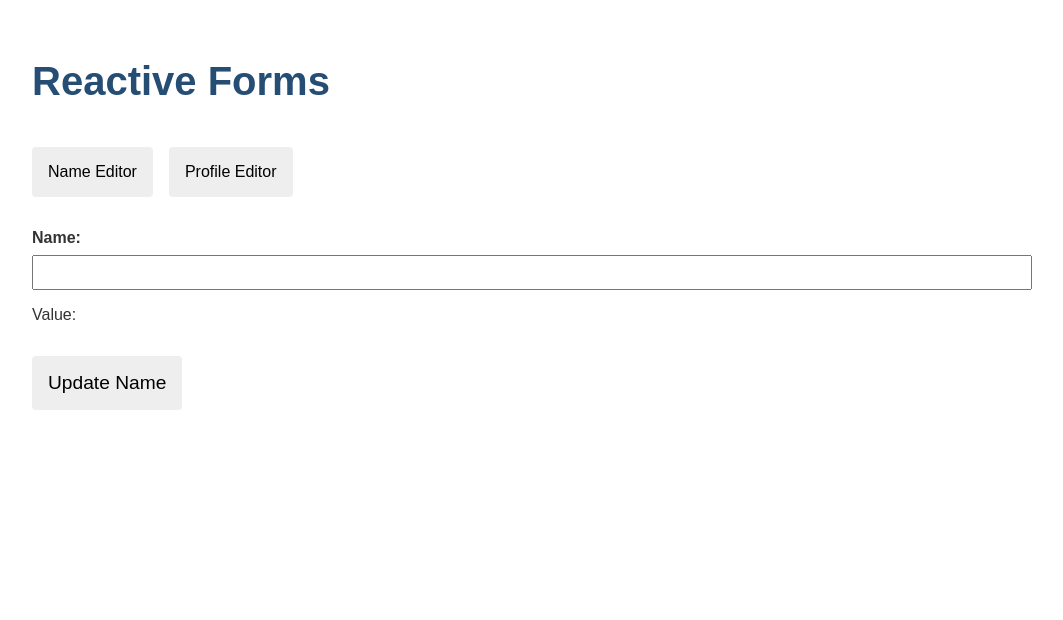
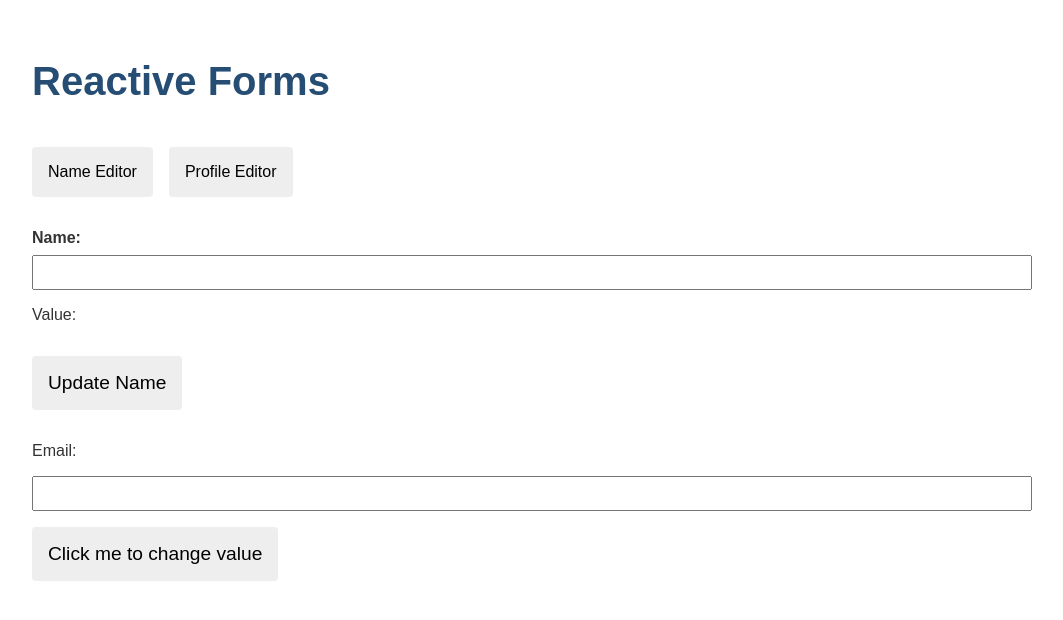
Before and after one commit to hoanganh8815/angular-reactive-form, an Angular app: page / in a window 1280 px wide. Shown: the top 620 px of the page, without its empty margins (108-1171 px from the left). Built offline with nearby package versions, Linux system fonts and the light colour scheme.

Commit message:
3 files modified

```diff
--- a/src/app/app.component.html
+++ b/src/app/app.component.html
@@ -9,6 +9,8 @@
 
 <app-profile-editor *ngIf="showProfileEditor"></app-profile-editor>
 
+<app-email-input></app-email-input>
+
 
 <!--
 Copyright Google LLC. All Rights Reserved.
--- a/src/app/email-input/email-input.component.html
+++ b/src/app/email-input/email-input.component.html
@@ -1 +1,4 @@
-<p>email-input works!</p>
+<p>Email: </p>
+<input type="text" [formControl]="email" />
+
+<button type="button" (click)="changeValue()">Click me to change value</button>
--- a/src/app/email-input/email-input.component.ts
+++ b/src/app/email-input/email-input.component.ts
@@ -1,4 +1,5 @@
 import { Component } from '@angular/core';
+import { FormControl } from '@angular/forms';
 
 @Component({
   selector: 'app-email-input',
@@ -7,4 +8,9 @@ import { Component } from '@angular/core';
 })
 export class EmailInputComponent {
 
+  email = new FormControl('');
+
+  changeValue(){
+    this.email.setValue("nhanh36@gmail.com");
+  }
 }
```
